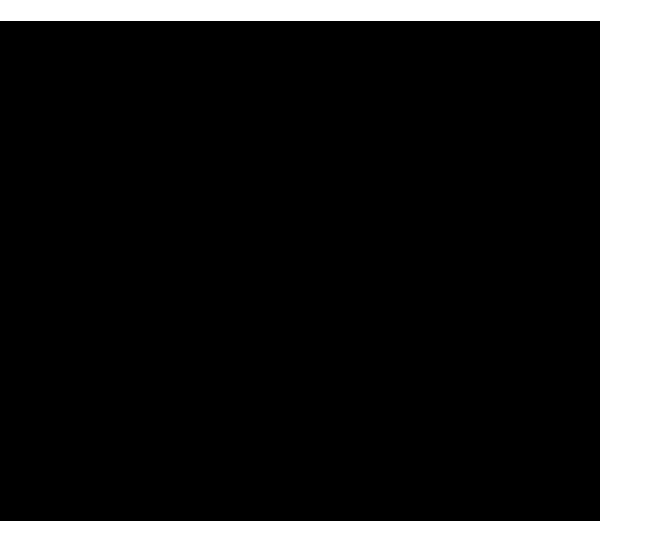
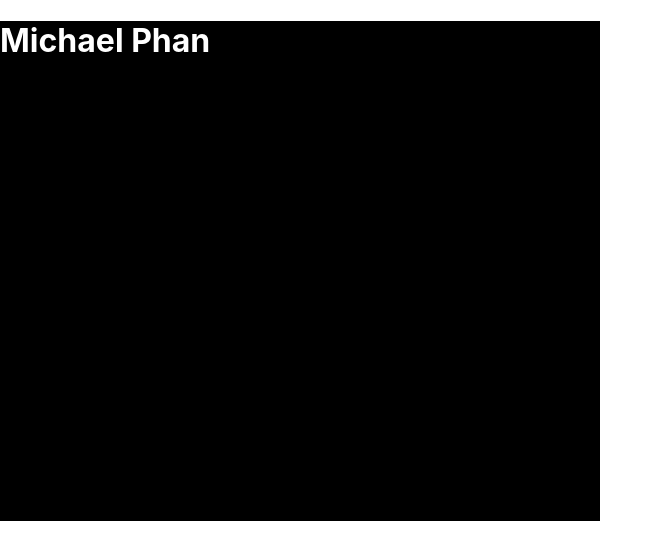
Before and after one commit to michaelphan350/mp-portfolio, a React (Create React App) app: page / in a window 1280 px wide. Shown: the top 560 px of the page, without its empty margins (0-663 px from the left). Built offline with nearby package versions, Linux system fonts and the light colour scheme.

Commit message:
navbar text tes2

```diff
--- a/src/components/navbar/navbar.css
+++ b/src/components/navbar/navbar.css
@@ -4,6 +4,6 @@
     width: 600px;
 }
 
-.h1 {
+h1 {
     color: white;
 }
```
